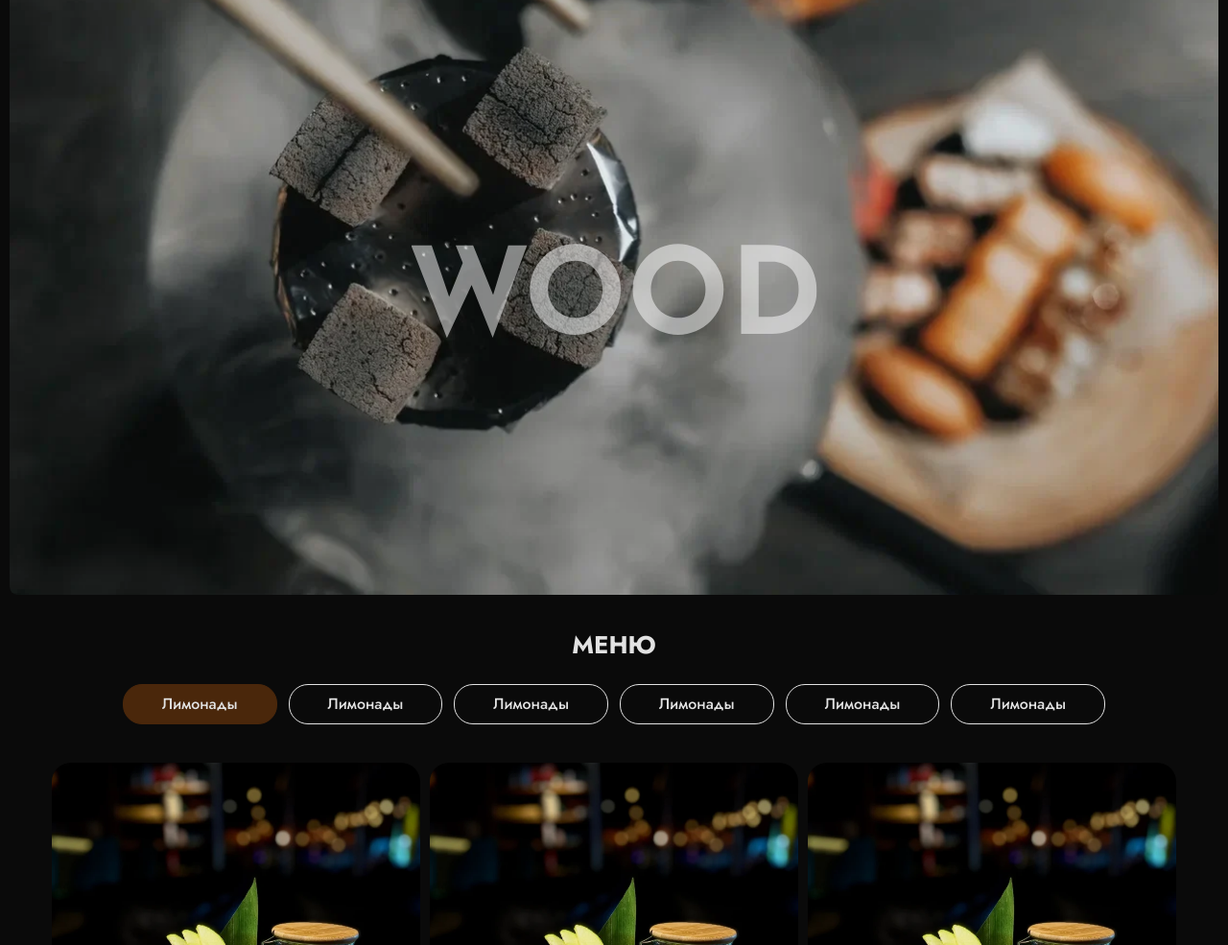
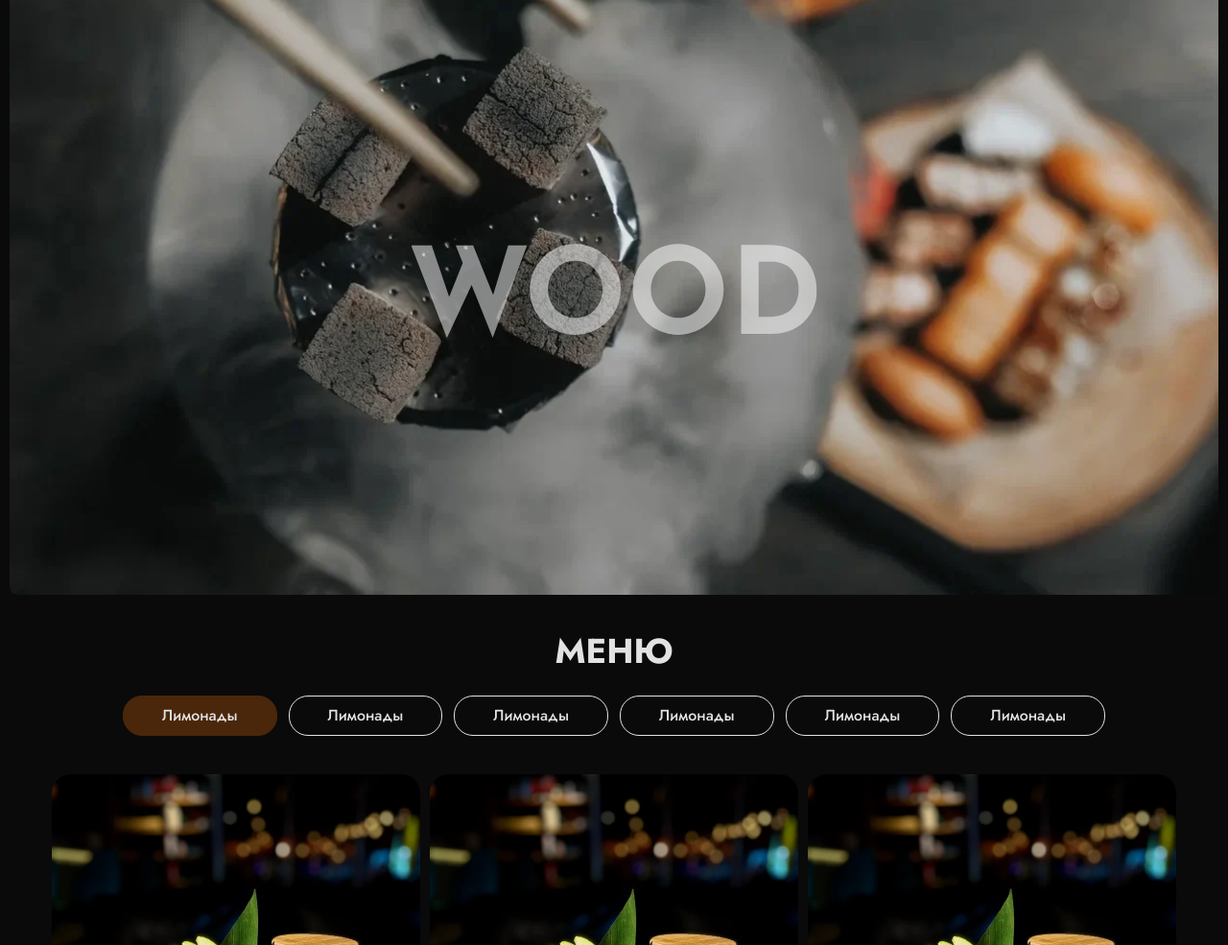
Before and after one commit to yekimur0/wood-site-menu, a website: page index.html in a window 1280 px wide. Shown: the part 115-1100 px from the top of the page at 96% size. Drawn offline with nearby package versions, Linux system fonts and the light colour scheme; some packages are replaced by stand-ins of ours; a script that the page names is missing.

Commit message:
change size title

```diff
--- a/css/style.css
+++ b/css/style.css
@@ -104,7 +104,7 @@ img {
 .menu__title {
   font-family: var(--font-family);
   font-weight: 700;
-  font-size: clamp(24px, 2vw, 36px);
+  font-size: 36px;
   color: var(--white);
   text-transform: uppercase;
   text-align: center;
```
